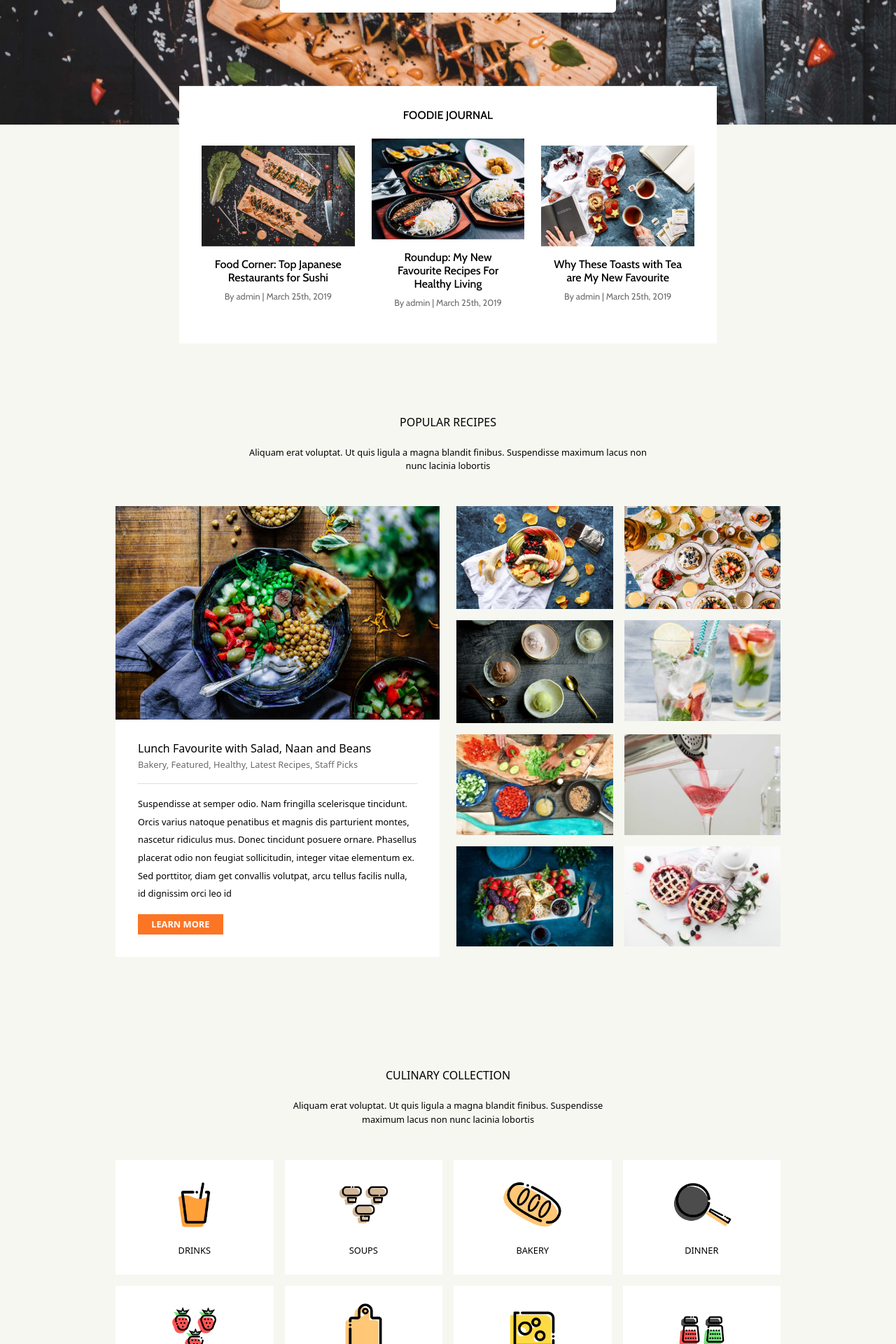
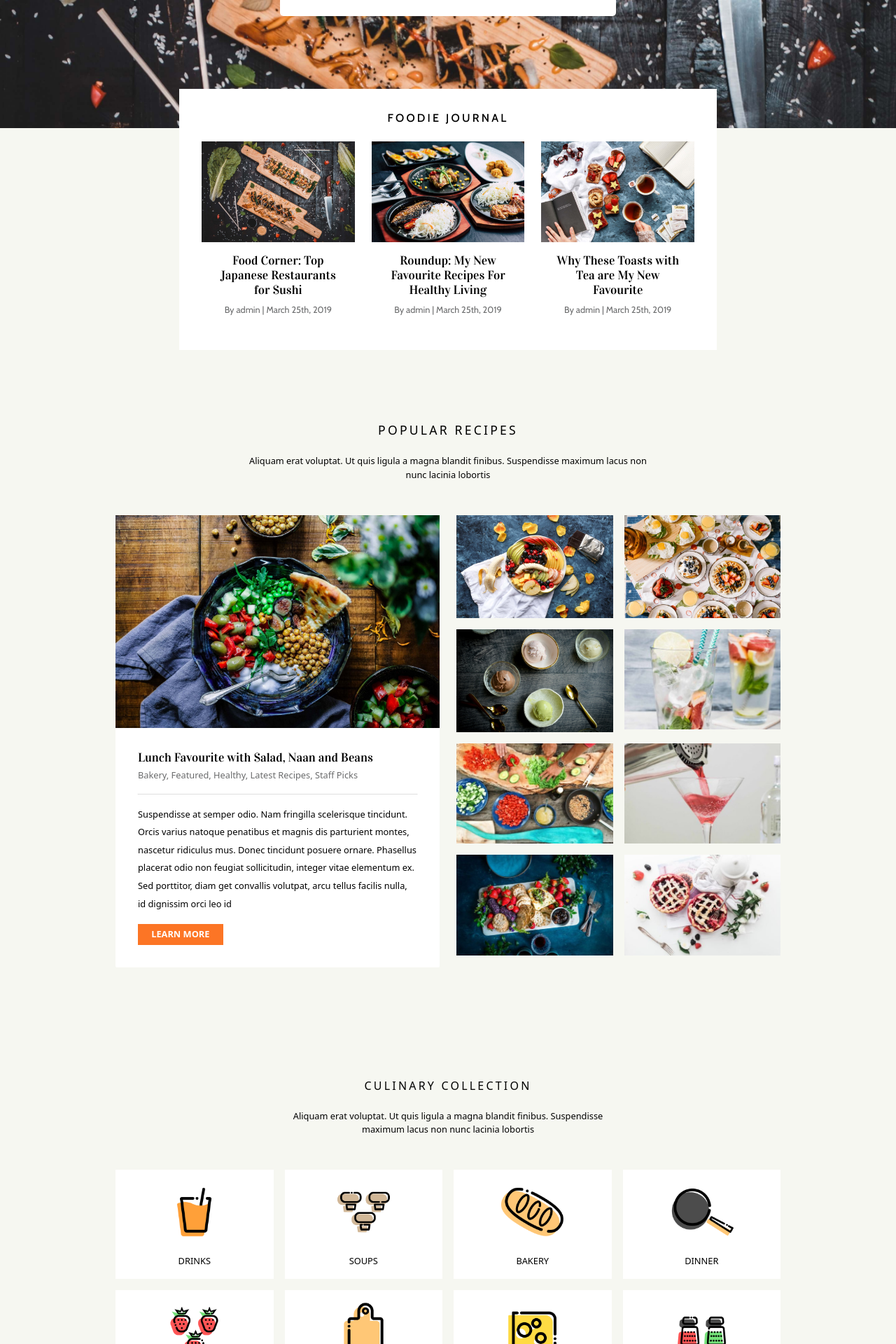
Before and after one commit to millooo94/proj-html-vuejs, a Vue app: page / in a window 1280 px wide. Shown: the part 620-2540 px from the top of the page at 70% size. Built offline with nearby package versions, Linux system fonts and the light colour scheme.

Commit message:
refactor font

```diff
--- a/src/assets/scss/_config.scss
+++ b/src/assets/scss/_config.scss
@@ -7,7 +7,7 @@ $light-gray: #afafaf;
 $green: #1ca142;
 $text_0: .7rem;
 $text_1: .8rem;
-$text_2: 1rem;
+$text_2: 1.1rem;
 $text_3: 1.5rem;
 $text_4: 2rem;
 a {
--- a/src/components/FoodieJournalCard.vue
+++ b/src/components/FoodieJournalCard.vue
@@ -56,10 +56,14 @@ export default {
 
 <style lang="scss" scoped>
 @import '@/assets/scss/config';
+@import url('https://fonts.googleapis.com/css2?family=Vidaloka&display=swap');
+@import url('https://fonts.googleapis.com/css2?family=Roboto:wght@100;300;400;500;700;900&display=swap');
+@import url('https://fonts.googleapis.com/css2?family=Cabin:wght@400;500;600;700&display=swap');
 .card {
   border: none;
   h3 {
   font-size: $text_2;
+  font-family: "Vidaloka", serif;
 }
   .date {
   font-size: $text_1;
--- a/src/components/FooterPageNavigation.vue
+++ b/src/components/FooterPageNavigation.vue
@@ -103,6 +103,9 @@ export default {
 
 <style lang="scss" scoped>
 @import '@/assets/scss/config';
+@import url('https://fonts.googleapis.com/css2?family=Vidaloka&display=swap');
+@import url('https://fonts.googleapis.com/css2?family=Roboto:wght@100;300;400;500;700;900&display=swap');
+@import url('https://fonts.googleapis.com/css2?family=Cabin:wght@400;500;600;700&display=swap');
 .logo-container {
   width: 60%;
   margin-bottom: 2rem;
@@ -118,13 +121,16 @@ export default {
   font-size: $text_2;
   font-weight: 600;
 }
+h4 {
+    font-family: 'Cabin', sans-serif;
+    letter-spacing: .2rem;
+    font-size: $text_3;
+    color: $primary-color
+  }
+
 .contacts {
   font-size: $text_1;
   color: $gray;
-  h4 {
-    font-size: $text_3;
-    color: $primary-color
-  }
   .content > div {
     font-size: $text_1;
     gap: 1rem;
@@ -132,10 +138,7 @@ export default {
 }
 .download {
   padding-left: 2rem;
-  h4 {
-    font-size: $text_3;
-    color: $primary-color
-  }
+
   .img-container {
     width: 60%;
   }
--- a/src/components/FooterPageSubscribe.vue
+++ b/src/components/FooterPageSubscribe.vue
@@ -68,7 +68,12 @@ export default {
 
 <style lang="scss" scoped>
 @import '@/assets/scss/config';
+@import url('https://fonts.googleapis.com/css2?family=Vidaloka&display=swap');
+@import url('https://fonts.googleapis.com/css2?family=Roboto:wght@100;300;400;500;700;900&display=swap');
+@import url('https://fonts.googleapis.com/css2?family=Cabin:wght@400;500;600;700&display=swap');
+
 .section-title {
+  font-family: "Vidaloka", serif;
   font-size: $text_4;
 }
 .subscribe {
--- a/src/components/HeaderPageFoodieJournal.vue
+++ b/src/components/HeaderPageFoodieJournal.vue
@@ -46,7 +46,10 @@
       </div>
     </section>
     <section class="food-journal">
-      <h2 class="text-center mb-4 fs-6">
+      <h2
+        class="text-center mb-4 fs-6"
+        style="letter-spacing: .2rem;"
+      >
         FOODIE JOURNAL
       </h2>
       <div class="row justify-content-between align-items-center">
--- a/src/components/MainPageCulinaryCollection.vue
+++ b/src/components/MainPageCulinaryCollection.vue
@@ -1,6 +1,11 @@
 <template>
-  <section class="culinary-collection">
-    <h2 class="text-center fs-6">
+  <section
+    class="culinary-collection"
+  >
+    <h2
+      class="text-center fs-6"
+      style="letter-spacing: .2rem;"
+    >
       CULINARY COLLECTION
     </h2>
     <!-- eslint-disable-next-line -->
@@ -55,7 +60,7 @@ p {
 }
 .content {
   background-color: white;
-  padding: 1rem;
+  padding: .5rem;
   img {
     width: 50%;
     display: block;
--- a/src/components/MainPageFarmToTable.vue
+++ b/src/components/MainPageFarmToTable.vue
@@ -2,7 +2,10 @@
   <section class="farm-to-table">
     <div class="row justify-content-between">
       <div class="text-block col-auto">
-        <h2 class="fs-6">
+        <h2
+          class="fs-6"
+          style="letter-spacing: .2rem;"
+        >
           FARM TO TABLE
         </h2>
         <p class="section-paragraph mt-4 mb-5">
--- a/src/components/MainPagePopularRecipes.vue
+++ b/src/components/MainPagePopularRecipes.vue
@@ -1,6 +1,9 @@
 <template>
   <section class="popular-recipes fs-6">
-    <h2 class="text-center">
+    <h2
+      class="text-center"
+      style="letter-spacing: .2rem;"
+    >
       POPULAR RECIPES
     </h2>
     <!-- eslint-disable-next-line -->
--- a/src/components/RecipesCard.vue
+++ b/src/components/RecipesCard.vue
@@ -70,6 +70,9 @@ export default {
 
 <style lang="scss" scoped>
 @import '@/assets/scss/config';
+@import url('https://fonts.googleapis.com/css2?family=Vidaloka&display=swap');
+@import url('https://fonts.googleapis.com/css2?family=Roboto:wght@100;300;400;500;700;900&display=swap');
+@import url('https://fonts.googleapis.com/css2?family=Cabin:wght@400;500;600;700&display=swap');
 .card {
   border-radius: 2px !important;
   border: none !important;
@@ -78,6 +81,7 @@ export default {
   padding: 2rem;
 
   h3 {
+  font-family: "Vidaloka", serif;
   font-size: $text_2;
   margin: 0 !important;
 }
```
